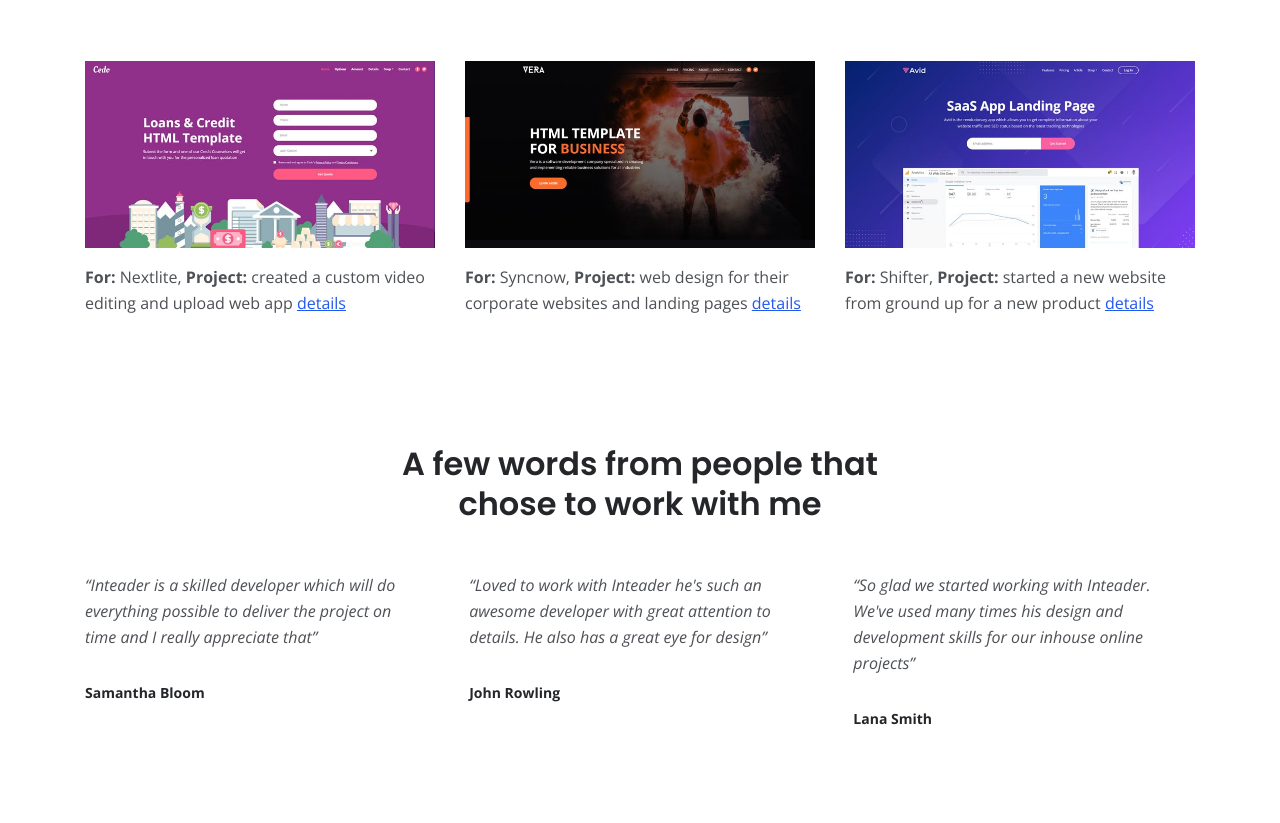
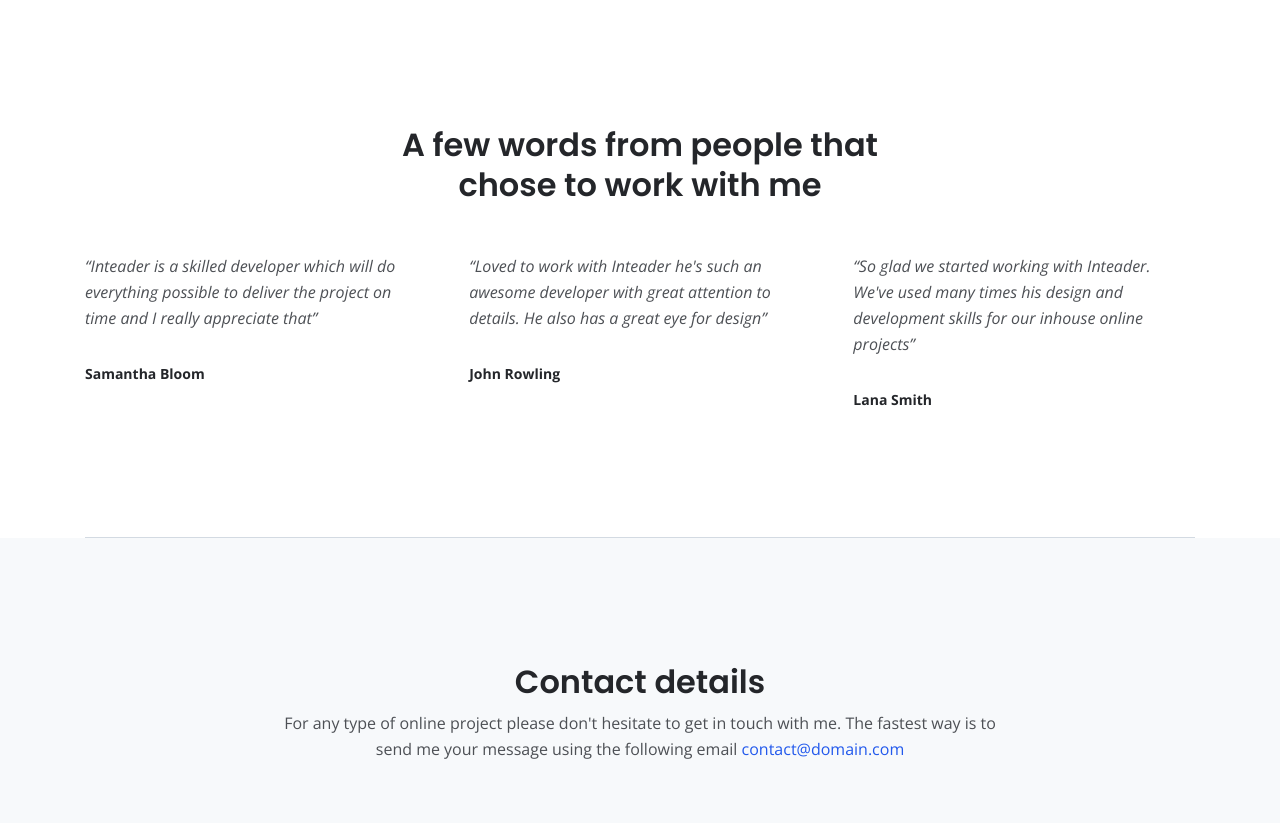
Before and after one commit to Sahilar4455/Portfolio-2, a plain HTML site: page index.html in a window 1280 px wide. Shown: the part 2948-3771 px from the top of the page. Drawn offline with nearby package versions, Linux system fonts and the light colour scheme.

Commit message:
Update index.html

```diff
--- a/index.html
+++ b/index.html
@@ -217,38 +217,6 @@
                     </div> <!-- end of text-container -->
                 </div> <!-- end of col -->
             </div> <!-- end of row -->
-            <div class="row">
-                <div class="col-lg-4">
-                    <div class="text-container">
-                        <div class="image-container">
-                            <a href="project.html">
-                                <img class="img-fluid" src="images/work-4.jpg" alt="alternative">
-                            </a>
-                        </div> <!-- end of image-container -->
-                        <p><strong>For:</strong> Nextlite, <strong>Project:</strong> created a custom video editing and upload web app <a class="blue" href="project.html">details</a></p>
-                    </div> <!-- end of text-container -->
-                </div> <!-- end of col -->
-                <div class="col-lg-4">
-                    <div class="text-container">
-                        <div class="image-container">
-                            <a href="project.html">
-                                <img class="img-fluid" src="images/work-5.jpg" alt="alternative">
-                            </a>
-                        </div> <!-- end of image-container -->
-                        <p><strong>For:</strong> Syncnow, <strong>Project:</strong> web design for their corporate websites and landing pages <a class="blue" href="project.html">details</a></p>
-                    </div> <!-- end of text-container -->
-                </div> <!-- end of col -->
-                <div class="col-lg-4">
-                    <div class="text-container">
-                        <div class="image-container">
-                            <a href="project.html">
-                                <img class="img-fluid" src="images/work-6.jpg" alt="alternative">
-                            </a>
-                        </div> <!-- end of image-container -->
-                        <p><strong>For:</strong> Shifter, <strong>Project:</strong> started a new website from ground up for a new product <a class="blue" href="project.html">details</a></p>
-                    </div> <!-- end of text-container -->
-                </div> <!-- end of col -->
-            </div> <!-- end of row -->
         </div> <!-- end of container -->
     </div> <!-- end of basic-4 -->
     <!-- end of works -->
```
